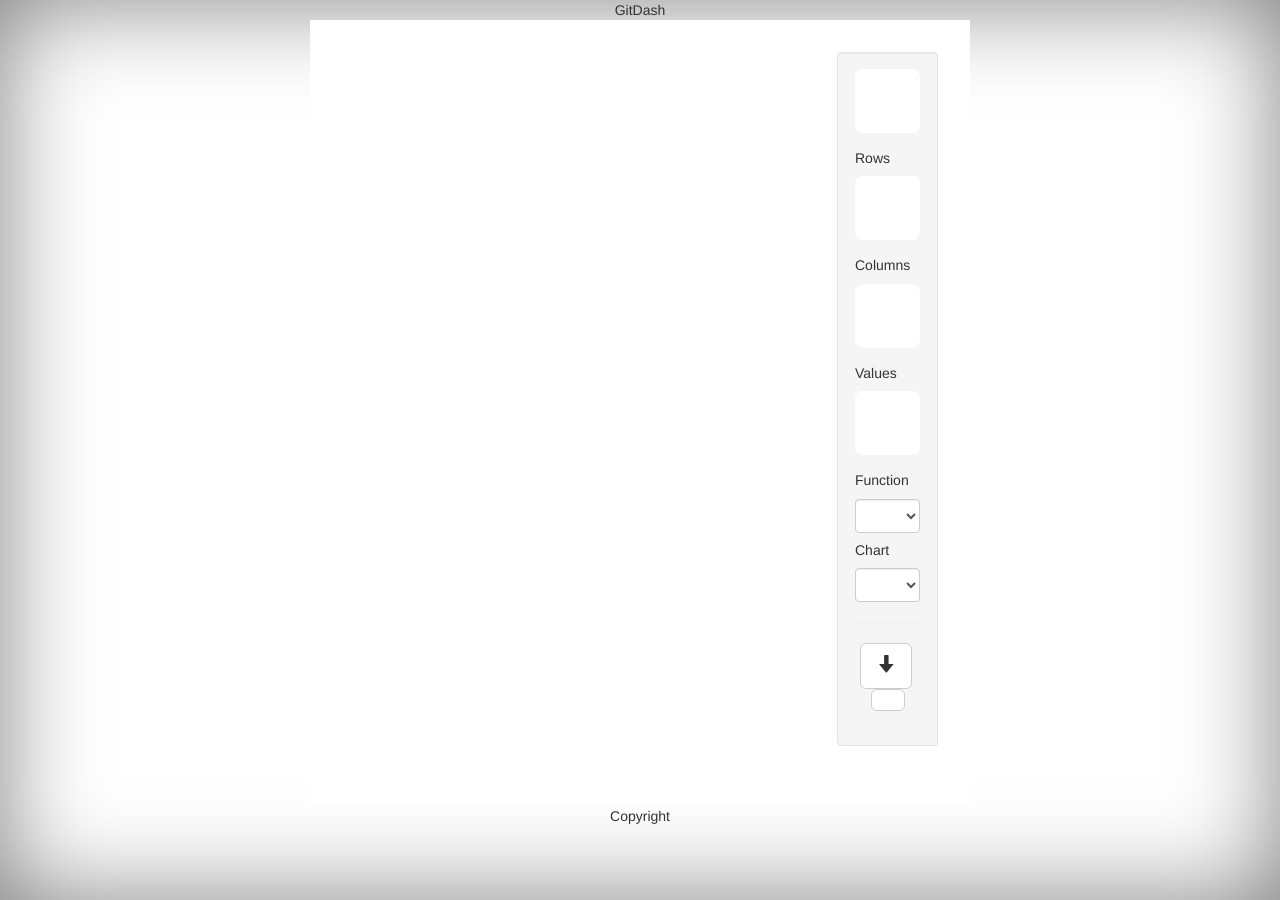
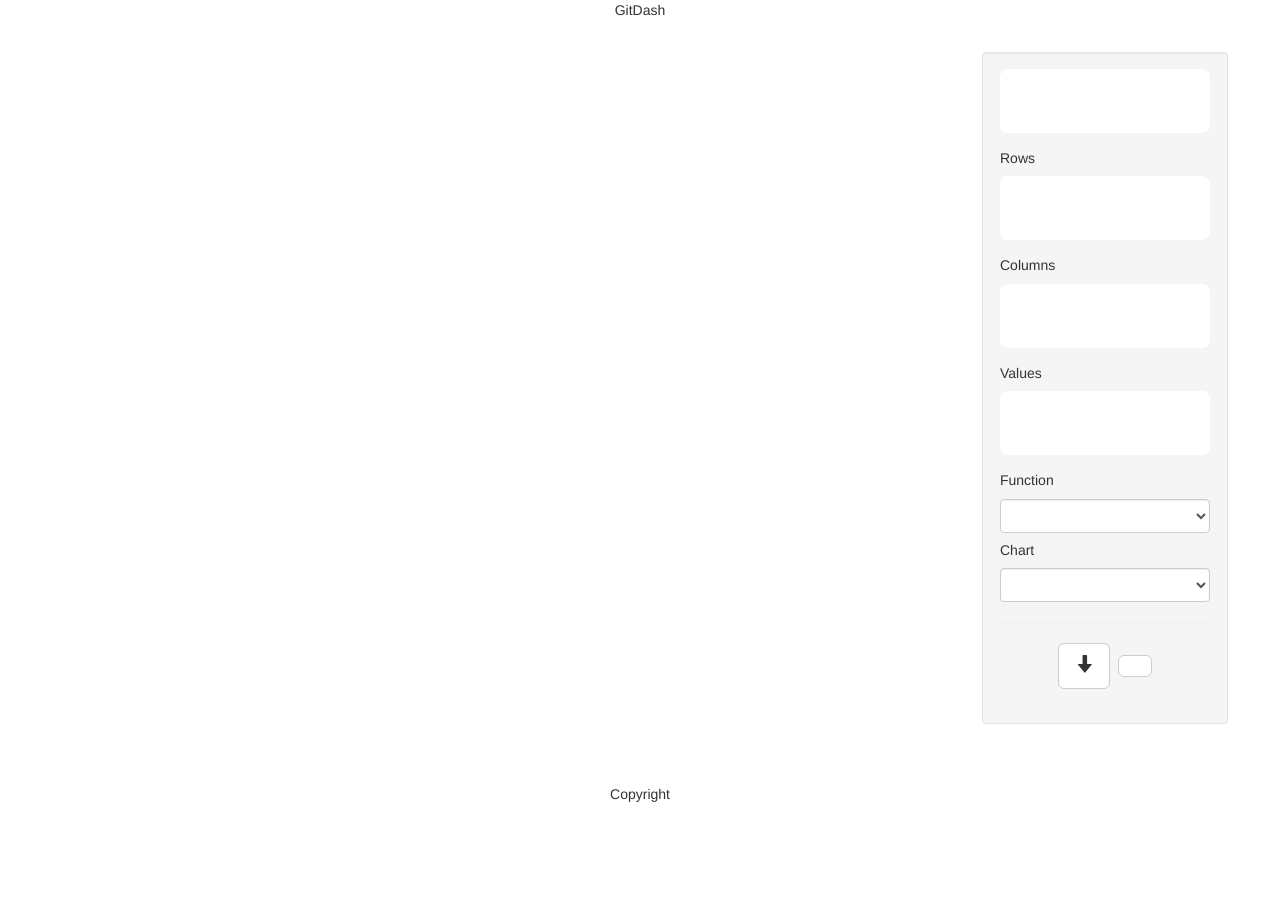
Before and after one commit to alixedi/gitdash, a Jekyll site: the page built from index.html, in a window 1280 px wide. Built offline with Jekyll 4.4.1, drawn with Linux system fonts in a browser that asks for light colours; nearby versions of some CDN libraries; comment, search, counter and statistics services are not loaded.

Commit message:
Adjusting CSS

```diff
--- a/css/cover.css
+++ b/css/cover.css
@@ -4,7 +4,6 @@ body {
 }
 body {
   text-align: center;
-  box-shadow: inset 0 0 100px rgba(0,0,0,.5);
 }
 
 .site-wrapper {
@@ -23,7 +22,7 @@ body {
 }
 
 .inner {
-  padding: 30px;
+  padding: 0px;
 }
 
 .cover {
@@ -41,7 +40,7 @@ body {
 
 @media (min-width: 992px) {
   .cover-container {
-    width: 700px;
+    width: 100%;
   }
 }
 
```
